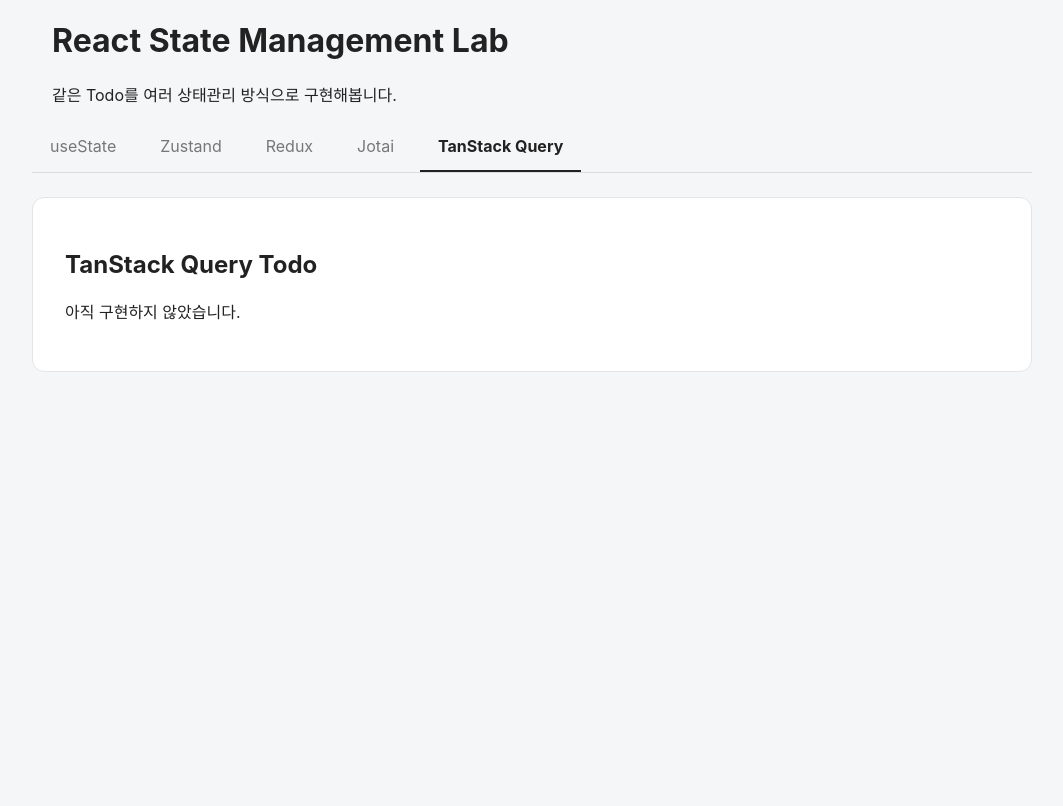
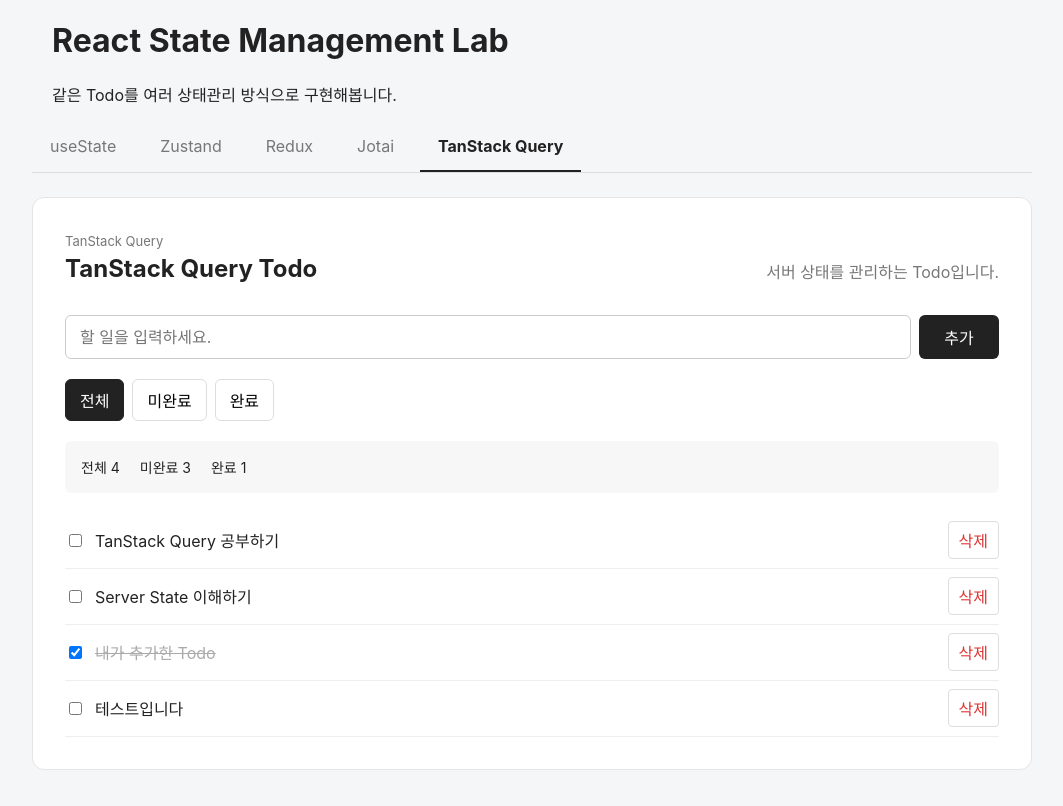
Before and after one commit to sojh93/react-state-management-lab, a React (Vite) app: page /tanstack-query in a window 1280 px wide. Shown: the top 806 px of the page, without its empty margins (108-1171 px from the left). Built offline with nearby package versions, Linux system fonts and the light colour scheme; data requests are answered from the project's data file.

Commit message:
tanstack query 추가. 오타 수정.

```diff
--- a/db.json
+++ b/db.json
@@ -8,7 +8,18 @@
     {
       "id": "2",
       "title": "Server State 이해하기",
+      "completed": false
+    },
+    {
+      "id": "3",
+      "title": "내가 추가한 Todo",
       "completed": true
+    },
+    {
+      "title": "테스트입니다",
+      "completed": false,
+      "id": "wr-uq1gVhOM"
     }
-  ]
+  ],
+  "$schema": "./node_modules/json-server/schema.json"
 }
--- a/src/app/App.tsx
+++ b/src/app/App.tsx
@@ -9,6 +9,10 @@
 import ZustandTodoPage from "../features/zustand/ZustandTodoPage";
 import ReduxTodoPage from "../features/redux/ReduxTodoPage";
 import JotaiTodoPage from "../features/jotai/JotaiTodoPage";
+
+import TanstackQueryProvider from "../features/tanstack-query/TanstackQueryProvider";
+import TanstackQueryTodoPage from "../features/tanstack-query/TanstackQueryTodoPage";
+
 import PlaceHolderPage from "../pages/PlaceHolderPage";
 
 function App() {
@@ -74,7 +78,9 @@
                     <Route
                         path="/tanstack-query"
                         element={
-                            <PlaceHolderPage title="TanStack Query Todo" />
+                            <TanstackQueryProvider>
+                                <TanstackQueryTodoPage />
+                            </TanstackQueryProvider>
                         }
                     />
                 </Routes>
--- /dev/null
+++ b/src/features/tanstack-query/TanstackQueryProvider.tsx
@@ -0,0 +1,32 @@
+import {
+  QueryClientProvider,
+} from "@tanstack/react-query";
+
+import type {
+  ReactNode,
+} from "react";
+
+import {
+  queryClient,
+} from "./queryClient";
+
+
+interface TanstackQueryProviderProps {
+  children: ReactNode;
+}
+
+
+function TanstackQueryProvider({
+  children,
+}: TanstackQueryProviderProps) {
+  return (
+    <QueryClientProvider
+      client={queryClient}
+    >
+      {children}
+    </QueryClientProvider>
+  );
+}
+
+
+export default TanstackQueryProvider;
--- /dev/null
+++ b/src/features/tanstack-query/TanstackQueryTodoPage.tsx
@@ -0,0 +1,212 @@
+import {
+  useMutation,
+  useQuery,
+  useQueryClient,
+} from "@tanstack/react-query";
+
+import {
+  useState,
+} from "react";
+
+import TodoFilter from "../../components/TodoFilter";
+import TodoForm from "../../components/TodoForm";
+import TodoList from "../../components/TodoList";
+import TodoSummary from "../../components/TodoSummary";
+
+import type {
+  TodoFilter as TodoFilterType,
+} from "../../types/todo";
+
+import {
+  createTodo,
+  deleteTodo,
+  getTodos,
+  toggleTodo,
+} from "./todoApi";
+
+
+function TanstackQueryTodoPage() {
+  const queryClient =
+    useQueryClient();
+
+  const [filter, setFilter] =
+    useState<TodoFilterType>("all");
+
+
+  const {
+    data: todos = [],
+    isPending,
+    isError,
+    error,
+  } = useQuery({
+    queryKey: ["todos"],
+    queryFn: getTodos,
+  });
+
+
+  const addTodoMutation =
+    useMutation({
+      mutationFn: createTodo,
+
+      onSuccess: () => {
+        queryClient.invalidateQueries({
+          queryKey: ["todos"],
+        });
+      },
+    });
+
+
+  const toggleTodoMutation =
+    useMutation({
+      mutationFn: toggleTodo,
+
+      onSuccess: () => {
+        queryClient.invalidateQueries({
+          queryKey: ["todos"],
+        });
+      },
+    });
+
+
+  const deleteTodoMutation =
+    useMutation({
+      mutationFn: deleteTodo,
+
+      onSuccess: () => {
+        queryClient.invalidateQueries({
+          queryKey: ["todos"],
+        });
+      },
+    });
+
+
+  const handleAddTodo = (
+    title: string,
+  ) => {
+    addTodoMutation.mutate(title);
+  };
+
+
+  const handleToggleTodo = (
+    id: string,
+  ) => {
+    const todo = todos.find(
+      (todo) => todo.id === id,
+    );
+
+    if (!todo) {
+      return;
+    }
+
+    toggleTodoMutation.mutate(todo);
+  };
+
+
+  const handleDeleteTodo = (
+    id: string,
+  ) => {
+    deleteTodoMutation.mutate(id);
+  };
+
+
+  const filteredTodos =
+    todos.filter((todo) => {
+      if (filter === "active") {
+        return !todo.completed;
+      }
+
+      if (filter === "completed") {
+        return todo.completed;
+      }
+
+      return true;
+    });
+
+
+  const totalCount =
+    todos.length;
+
+  const completedCount =
+    todos.filter(
+      (todo) => todo.completed,
+    ).length;
+
+  const activeCount =
+    totalCount - completedCount;
+
+
+  if (isPending) {
+    return (
+      <section className="todo-page">
+        <p>Todo 데이터를 불러오는 중입니다.</p>
+      </section>
+    );
+  }
+
+
+  if (isError) {
+    return (
+      <section className="todo-page">
+        <p>
+          오류가 발생했습니다:
+          {" "}
+          {error.message}
+        </p>
+      </section>
+    );
+  }
+
+
+  return (
+    <section className="todo-page">
+      <div className="page-title">
+        <div>
+          <span className="library-label">
+            TanStack Query
+          </span>
+
+          <h2>
+            TanStack Query Todo
+          </h2>
+        </div>
+
+        <p>
+          서버 상태를 관리하는 Todo입니다.
+        </p>
+      </div>
+
+
+      <TodoForm
+        onAdd={handleAddTodo}
+      />
+
+
+      <TodoFilter
+        filter={filter}
+        onChangeFilter={setFilter}
+      />
+
+
+      <TodoSummary
+        totalCount={totalCount}
+        activeCount={activeCount}
+        completedCount={completedCount}
+      />
+
+
+      <TodoList
+        todos={filteredTodos}
+        onToggle={handleToggleTodo}
+        onDelete={handleDeleteTodo}
+      />
+
+
+      {addTodoMutation.isPending && (
+        <p>Todo를 추가하는 중입니다.</p>
+      )}
+    </section>
+  );
+}
+
+
+export default TanstackQueryTodoPage;
--- /dev/null
+++ b/src/features/tanstack-query/queryClient.ts
@@ -0,0 +1,3 @@
+import { QueryClient } from "@tanstack/react-query";
+
+export const queryClient = new QueryClient();
--- a/src/features/tanstack-query/todoApi.ts
+++ b/src/features/tanstack-query/todoApi.ts
@@ -1,6 +1,6 @@
 import type { Todo } from "../../types/todo";
 
-const BASE_URL = "http://lcaohost:3001/todos";
+const BASE_URL = "http://localhost:3001/todos";
 
 export const getTodos = async (): Promise<Todo[]> => {
     const response = await fetch(BASE_URL);
```
Also changed, not shown: src/features/tanstack-query/TanstackTodoPage.tsx (deleted), src/features/tanstack-query/todoQueries.ts (deleted).
